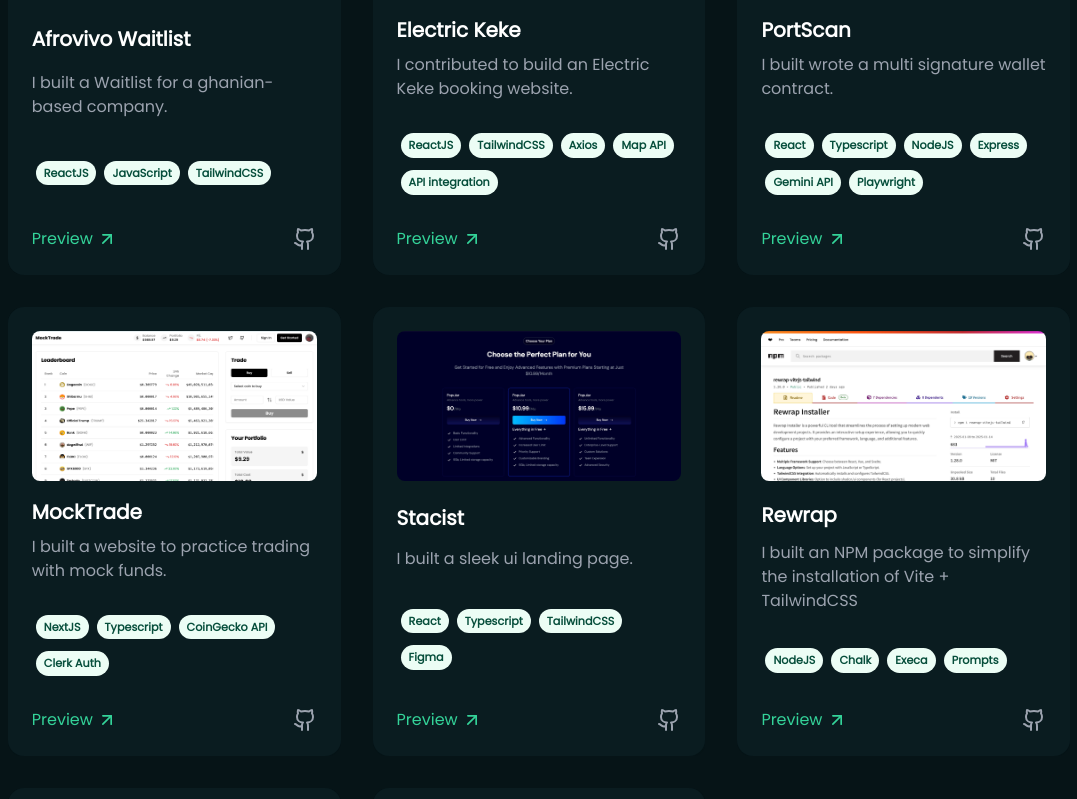
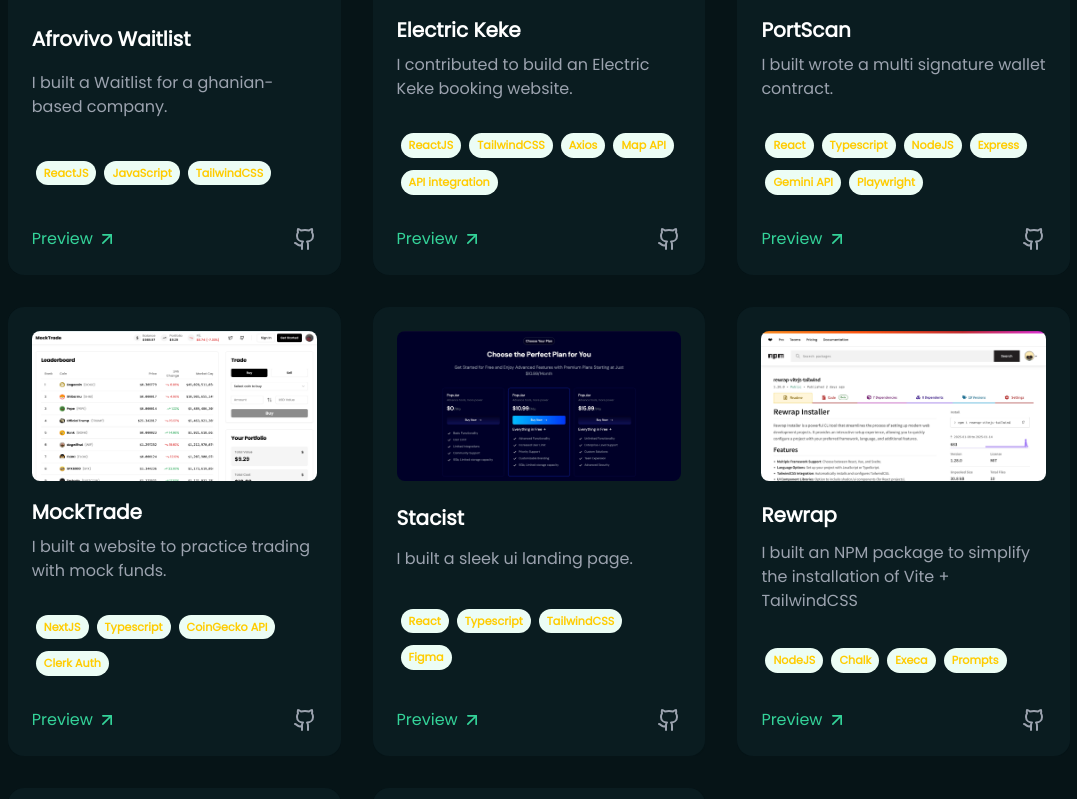
Before and after one commit to heyrapto/portfolio-, a React (Vite) app: page / in a window 1280 px wide. Shown: the part 2061-2860 px from the top of the page, without its empty margins (101-1178 px from the left). Built offline with nearby package versions, Linux system fonts and the light colour scheme; a web font is replaced by a local one.

Commit message:
Update RecentWorks.tsx

```diff
--- a/src/pages/RecentWorks.tsx
+++ b/src/pages/RecentWorks.tsx
@@ -4,7 +4,7 @@ import { Afrovivo, Baba, Ecoride, MockTrade, MultiTrading, Portscan, Rewrap, Sta
 const RecentWorks = () => {
   const tagsWrapperStyle = "my-[1rem] flex flex-wrap gap-y-3 w-full";
   const tagStyle =
-    "py-1 p-2 bg-[#ECFDF5] text-[#064E3B] text-[0.7rem] font-bold overflow-nextline mx-1 rounded-full cursor-pointer";
+    "py-1 p-2 bg-[#ECFDF5] text-[#FFCC00] text-[0.7rem] font-bold overflow-nextline mx-1 rounded-full cursor-pointer";
 
   const projects = [
 
```
